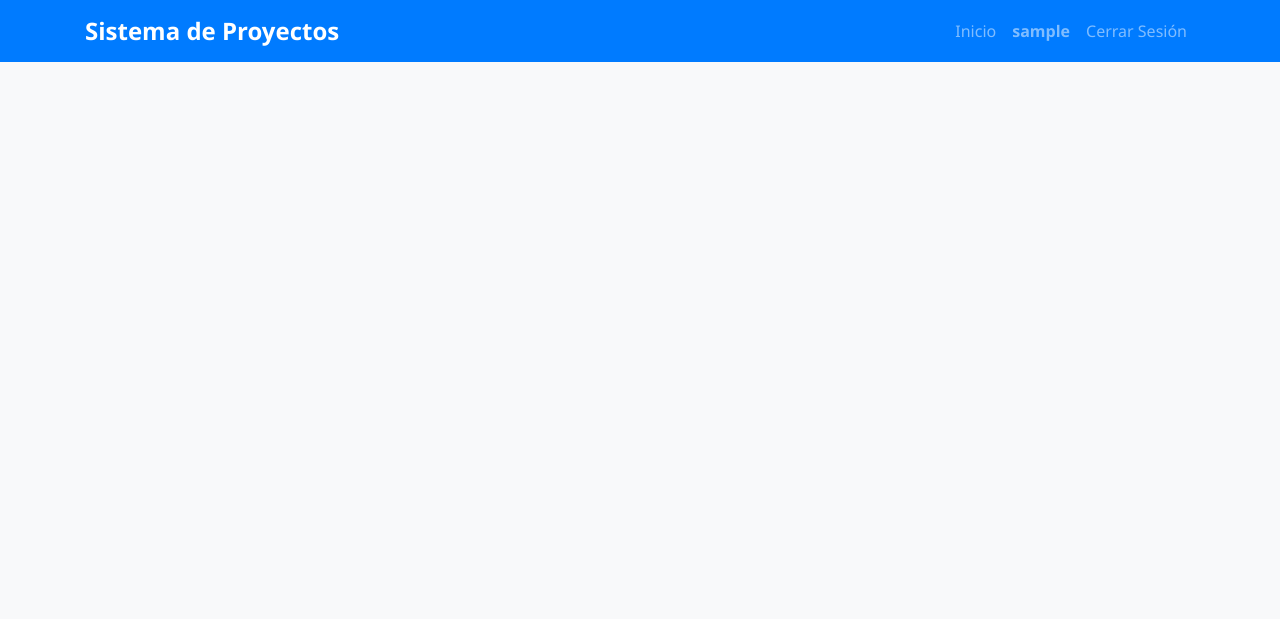
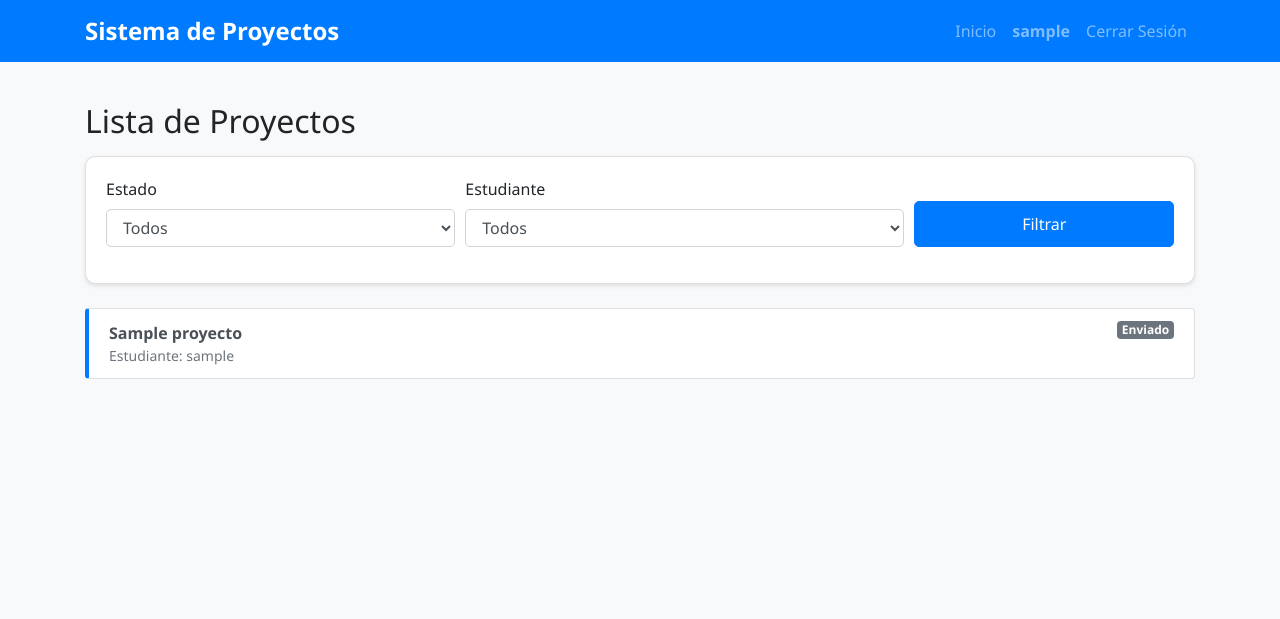
Before and after one commit to Yesit21/Ejercicio2-Django, a Django app: page /proyectos/lista/ in a window 1280 px wide. Shown: the top 619 px of the page. Run offline with Django 5.2, Linux system fonts and the light colour scheme; a user stored in the database is signed in; tables that the repository leaves empty hold one stand-in row (values such as "Sample post").

Commit message:
Comentarios, filtros y exportacion CSV

```diff
--- a/proyectos/urls.py
+++ b/proyectos/urls.py
@@ -6,6 +6,7 @@ app_name = 'proyectos'
 urlpatterns = [
     path('', views.inicio, name='inicio'),
     path('lista/', views.ProyectoListView.as_view(), name='proyecto_list'),
+    path('exportar/csv/', views.exportar_proyectos_csv, name='exportar_csv'),
     path('crear/', views.ProyectoCreateView.as_view(), name='proyecto_create'),
     path('<int:pk>/', views.ProyectoDetailView.as_view(), name='proyecto_detail'),
     path('<int:pk>/editar/', views.ProyectoUpdateView.as_view(), name='proyecto_update'),
--- a/proyectos/views.py
+++ b/proyectos/views.py
@@ -1,5 +1,9 @@
+import csv
+
 from django.contrib import messages
+from django.contrib.auth import get_user_model
 from django.contrib.auth.mixins import LoginRequiredMixin
+from django.http import HttpResponse
 from django.urls import reverse_lazy
 from django.shortcuts import render
 from django.contrib.auth.decorators import login_required
@@ -34,11 +38,61 @@ def inicio(request):
 
     return render(request, 'proyectos/inicio.html', context)
 
+@login_required
+def exportar_proyectos_csv(request):
+    response = HttpResponse(content_type="text/csv")
+    response["Content-Disposition"] = 'attachment; filename="proyectos.csv"'
+
+    writer = csv.writer(response)
+    writer.writerow(["Título", "Estado", "Estudiante", "Fecha de envío", "Calificación"])
+
+    proyectos = Proyecto.objects.select_related("estudiante").all()
+    for proyecto in proyectos:
+        writer.writerow(
+            [
+                proyecto.titulo,
+                proyecto.estado,
+                proyecto.estudiante.username,
+                proyecto.fecha_envio,
+                proyecto.calificacion if proyecto.calificacion is not None else "",
+            ]
+        )
+
+    return response
+
 
 class ProyectoListView(LoginRequiredMixin, ListView):
     model = Proyecto
     template_name = 'proyectos/proyecto_list.html'
     context_object_name = 'proyectos'
+
+    def get_queryset(self):
+        queryset = super().get_queryset().select_related('estudiante')
+
+        estado = self.request.GET.get('estado')
+        if estado:
+            queryset = queryset.filter(estado=estado)
+
+        estudiante = self.request.GET.get('estudiante')
+        if estudiante and estudiante.isdigit():
+            queryset = queryset.filter(estudiante_id=int(estudiante))
+
+        return queryset
+
+    def get_context_data(self, **kwargs):
+        context = super().get_context_data(**kwargs)
+
+        User = get_user_model()
+        context['estados'] = Proyecto.ESTADOS
+        context['estudiantes'] = (
+            User.objects.filter(proyectos__isnull=False)
+            .distinct()
+            .order_by('username')
+        )
+        context['estado_seleccionado'] = self.request.GET.get('estado', '')
+        context['estudiante_seleccionado'] = self.request.GET.get('estudiante', '')
+
+        return context
 
 
 class ProyectoDetailView(LoginRequiredMixin, DetailView):
--- a/templates/proyectos/proyecto_list.html
+++ b/templates/proyectos/proyecto_list.html
@@ -3,6 +3,76 @@
 {% block title %}Lista de Proyectos{% endblock %}
 
 {% block content %}
-<!-- TODO: Implementar lista de proyectos con filtros -->
-<!-- TODO: Agregar botones de exportar CSV y PDF -->
+<div class="d-flex justify-content-between align-items-center flex-wrap mb-3">
+    <h2 class="mb-2 mb-sm-0">Lista de Proyectos</h2>
+</div>
+
+<div class="card mb-4">
+    <div class="card-body">
+        <form method="get" class="form-row">
+            <div class="form-group col-md-4">
+                <label for="estado">Estado</label>
+                <select id="estado" name="estado" class="form-control">
+                    <option value="">Todos</option>
+                    {% for value, label in estados %}
+                        <option value="{{ value }}" {% if estado_seleccionado == value %}selected{% endif %}>
+                            {{ label }}
+                        </option>
+                    {% endfor %}
+                </select>
+            </div>
+
+            <div class="form-group col-md-5">
+                <label for="estudiante">Estudiante</label>
+                <select id="estudiante" name="estudiante" class="form-control">
+                    <option value="">Todos</option>
+                    {% for u in estudiantes %}
+                        <option value="{{ u.id }}" {% if estudiante_seleccionado == u.id|stringformat:"s" %}selected{% endif %}>
+                            {{ u.username }}
+                        </option>
+                    {% endfor %}
+                </select>
+            </div>
+
+            <div class="form-group col-md-3 d-flex align-items-end">
+                <button type="submit" class="btn btn-primary btn-block">Filtrar</button>
+            </div>
+        </form>
+
+        {% if estado_seleccionado or estudiante_seleccionado %}
+            <div class="mt-2">
+                <span class="badge badge-light border">Filtros activos</span>
+                {% if estado_seleccionado %}
+                    <span class="badge badge-info">Estado: {{ estado_seleccionado }}</span>
+                {% endif %}
+                {% if estudiante_seleccionado %}
+                    <span class="badge badge-info">Estudiante ID: {{ estudiante_seleccionado }}</span>
+                {% endif %}
+                <a class="btn btn-link btn-sm" href="{% url 'proyectos:proyecto_list' %}">Limpiar</a>
+            </div>
+        {% endif %}
+    </div>
+</div>
+
+{% if proyectos %}
+    <div class="list-group">
+        {% for proyecto in proyectos %}
+            <a href="{% url 'proyectos:proyecto_detail' proyecto.pk %}" class="list-group-item list-group-item-action">
+                <div class="d-flex justify-content-between align-items-start">
+                    <div>
+                        <div class="font-weight-bold">{{ proyecto.titulo }}</div>
+                        <div class="text-muted small">
+                            Estudiante: {{ proyecto.estudiante.username }}
+                        </div>
+                    </div>
+                    <span class="badge badge-secondary">{{ proyecto.get_estado_display|default:proyecto.estado }}</span>
+                </div>
+            </a>
+        {% endfor %}
+    </div>
+{% else %}
+    <div class="alert alert-info" role="alert">
+        No hay proyectos para los filtros seleccionados.
+    </div>
+{% endif %}
 {% endblock %}
```
Also changed, not shown: comentarios/views.py (+23 -1 lines), proyecto_academico/settings.py (+7 -11 lines), templates/proyectos/proyecto_detail.html (+51 -3 lines).
